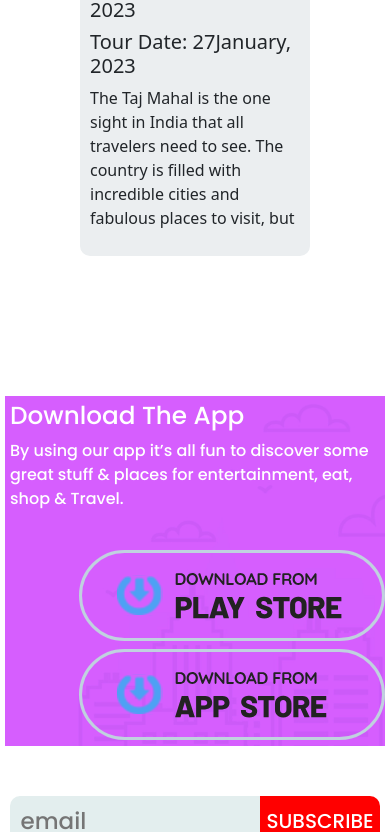
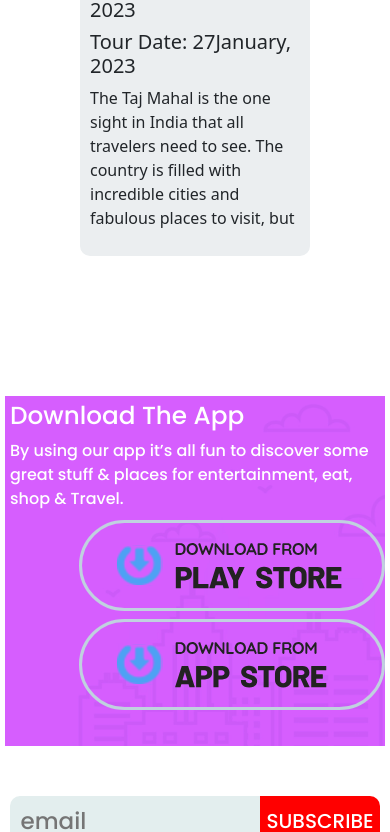
Before and after one commit to SRAKIB17/tourist-travel-guide-react, a React (Create React App) app: page / in a window 390 px wide. Shown: the part 7648-8480 px from the top of the page. Built offline with nearby package versions, Linux system fonts and the light colour scheme; no server answers; a web font is replaced by a local one.

Commit message:
'responsive agin

```diff
--- a/src/Component/Header/Header.css
+++ b/src/Component/Header/Header.css
@@ -162,7 +162,7 @@
     .appLogo{
         position: absolute;
         z-index: 20;
-        top: 150px;
+        top: 120px;
         left: 70px;
         right: 4px;
     }
```
